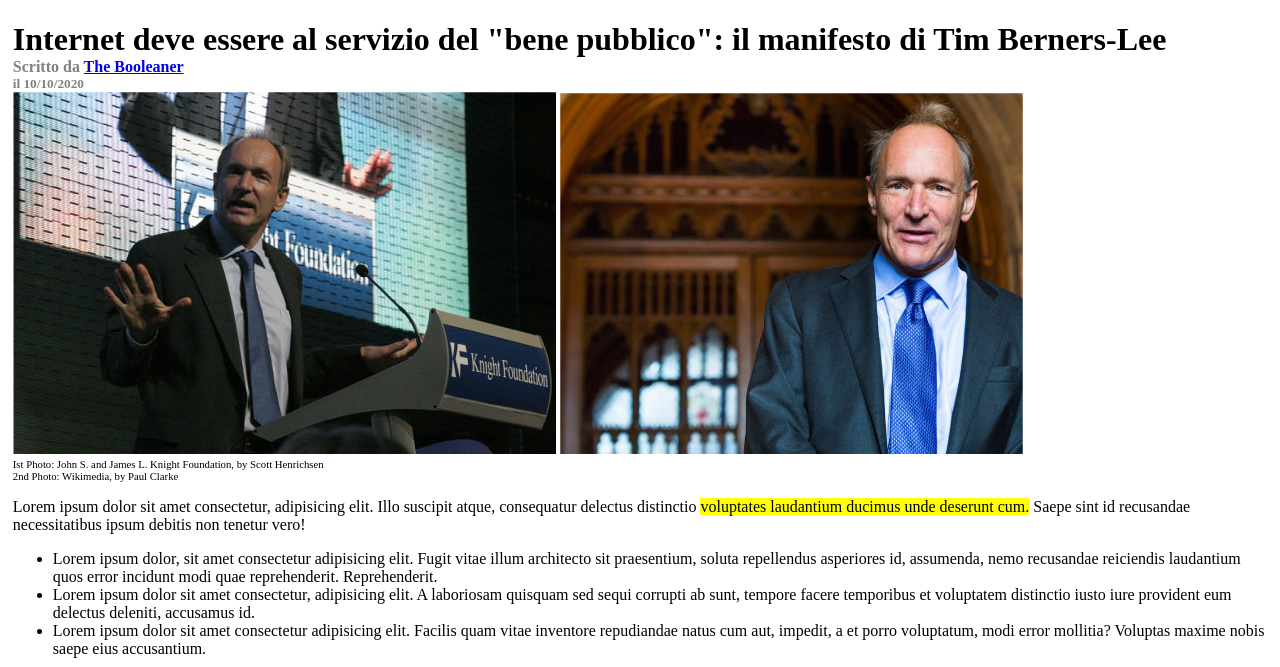
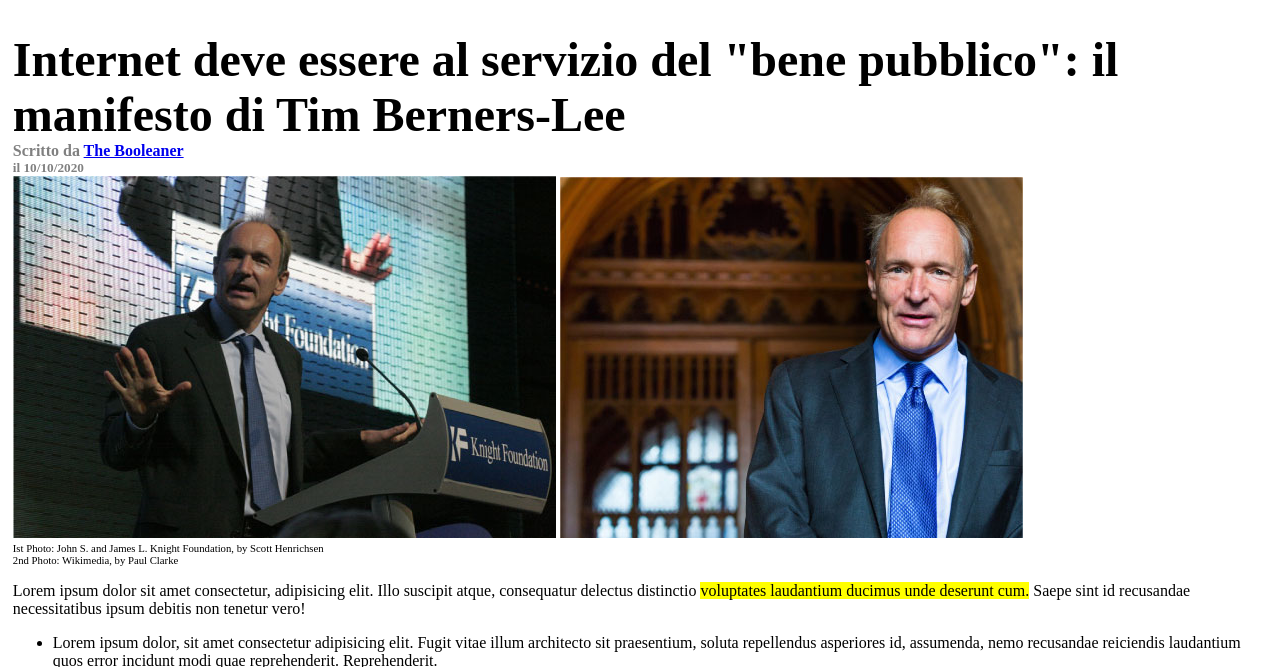
Before and after one commit to DanieleSalinitro/html-css-booleaner, a plain HTML site: page index.html in a window 1280 px wide. Shown: the part 133-800 px from the top of the page. Drawn offline with Linux system fonts and the light colour scheme.

Commit message:
create style-bonus and add bonus

```diff
--- /dev/null
+++ b/css/style-bonus.css
@@ -0,0 +1,3 @@
+.page{
+    padding: 0 10%;
+}
--- a/css/style.css
+++ b/css/style.css
@@ -4,6 +4,7 @@ body{
 /* style contenuto pagina */
 .page{
     margin: 1%;
+    padding: 0;
 }
 /* style contenuto banner */
 nav {
@@ -19,6 +20,7 @@ nav {
 /* style header e carosello immagini */
 h1{
     margin-bottom: 0;
+    font-size: 3em;
 }
 
 h4, h5 {
--- a/index.html
+++ b/index.html
@@ -3,6 +3,7 @@
 <head>
     <meta charset="UTF-8">
     <meta name="viewport" content="width=device-width, initial-scale=1.0">
+    <link rel="stylesheet" href="css/style-bonus.css">
     <link rel="stylesheet" href="css/style.css">
     <title>Document</title>
 </head>
@@ -67,7 +68,7 @@
             </div>
         </aside>
         <footer>
-
+            <p>Made by Daniele &hearts;</p>
         </footer>
     </div>
 </body>
```
